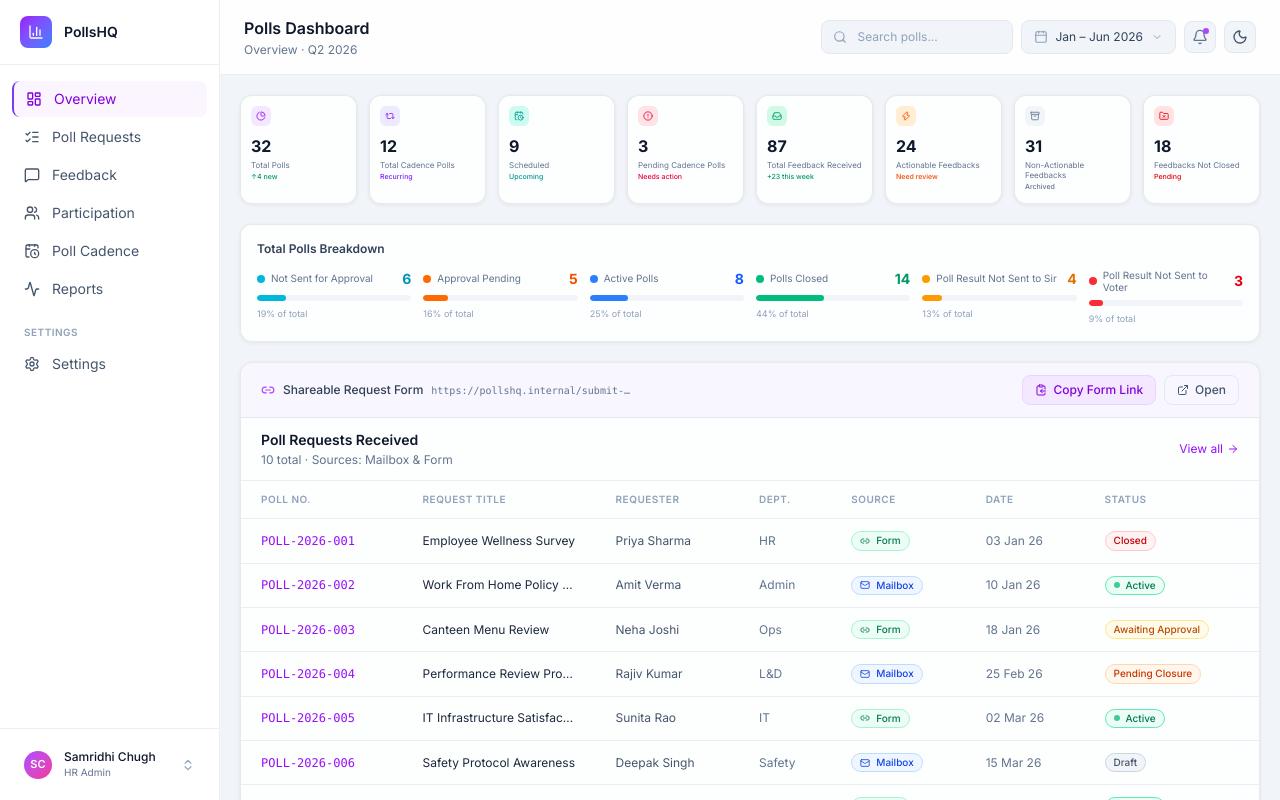
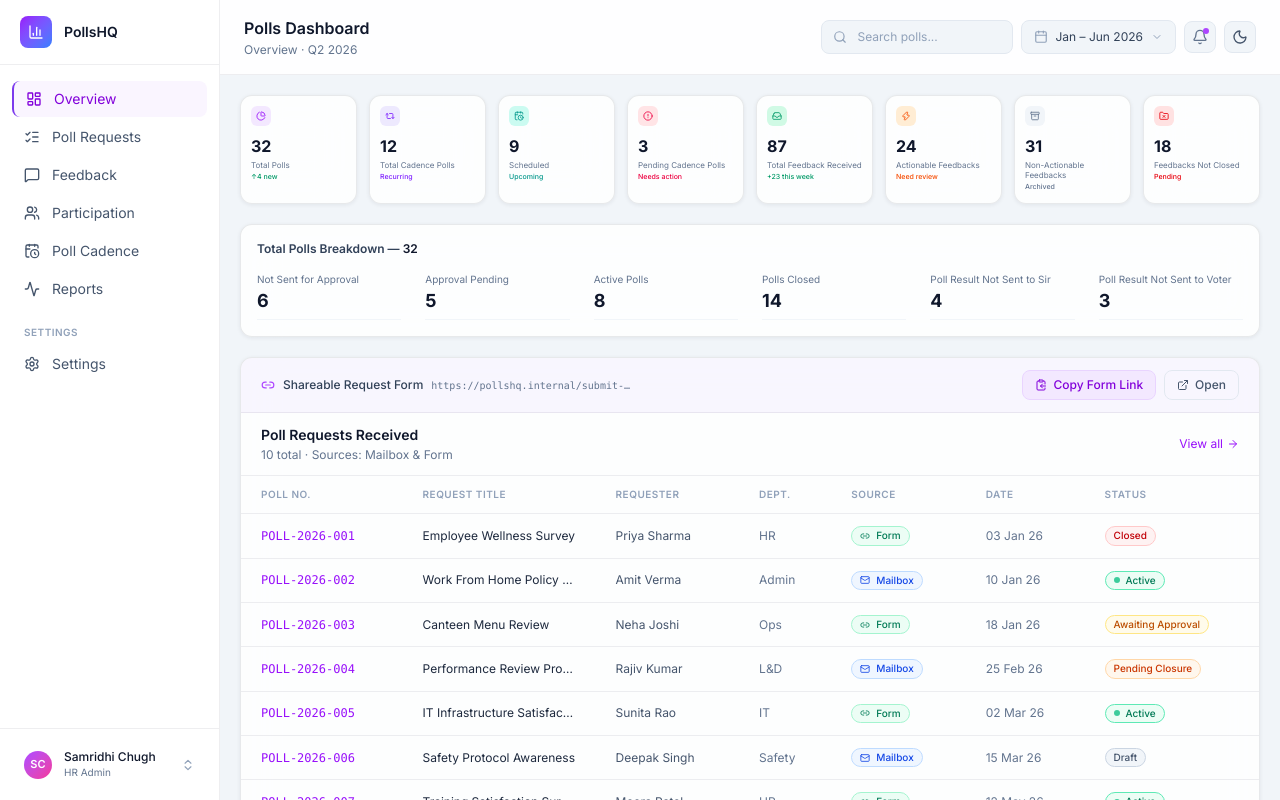
Before and after one commit to samridhichugh2000-hue/Pollsmockup, a Next.js app: page / in a window 1280 px wide. Shown: the top 800 px of the page. Built offline with nearby package versions, Linux system fonts and the light colour scheme.

Commit message:
simplify breakdown: vertical text+number grid, no visuals, total in header

```diff
--- a/components/dashboard/TotalPollsBreakdown.tsx
+++ b/components/dashboard/TotalPollsBreakdown.tsx
@@ -1,42 +1,20 @@
-import { totalPollsBreakdown } from "@/lib/data";
+import { totalPollsBreakdown, kpiData } from "@/lib/data";
 
-const colorMap: Record<string, { bar: string; num: string; dot: string }> = {
-  cyan:   { bar: "bg-cyan-500",   num: "text-cyan-600 dark:text-cyan-400",   dot: "bg-cyan-500"   },
-  orange: { bar: "bg-orange-500", num: "text-orange-600 dark:text-orange-400",dot: "bg-orange-500" },
-  blue:   { bar: "bg-blue-500",   num: "text-blue-600 dark:text-blue-400",   dot: "bg-blue-500"   },
-  green:  { bar: "bg-emerald-500",num: "text-emerald-600 dark:text-emerald-400",dot:"bg-emerald-500"},
-  amber:  { bar: "bg-amber-500",  num: "text-amber-600 dark:text-amber-400", dot: "bg-amber-500"  },
-  red:    { bar: "bg-red-500",    num: "text-red-600 dark:text-red-400",     dot: "bg-red-500"    },
-};
-
-const total = 32;
+const total = kpiData.find((k) => k.label === "Total Polls")?.value ?? 32;
 
 export function TotalPollsBreakdown() {
   return (
     <div className="glass rounded-xl p-4">
       <p className="text-xs font-semibold text-slate-700 dark:text-slate-300 mb-3">
-        Total Polls Breakdown
+        Total Polls Breakdown — <span className="text-slate-900 dark:text-slate-100">{total}</span>
       </p>
-      <div className="grid grid-cols-2 sm:grid-cols-3 xl:grid-cols-6 gap-3">
-        {totalPollsBreakdown.map((item) => {
-          const c = colorMap[item.color] ?? colorMap.blue;
-          const pct = Math.round((item.value / total) * 100);
-          return (
-            <div key={item.label} className="flex flex-col gap-1.5">
-              <div className="flex items-center justify-between">
-                <div className="flex items-center gap-1.5">
-                  <span className={`w-2 h-2 rounded-full flex-shrink-0 ${c.dot}`} />
-                  <span className="text-[10px] text-slate-500 dark:text-slate-400 leading-tight">{item.label}</span>
-                </div>
-                <span className={`text-sm font-bold ${c.num}`}>{item.value}</span>
-              </div>
-              <div className="h-1.5 rounded-full bg-slate-100 dark:bg-white/10 overflow-hidden">
-                <div className={`h-full rounded-full ${c.bar}`} style={{ width: `${pct}%` }} />
-              </div>
-              <span className="text-[9px] text-slate-400">{pct}% of total</span>
-            </div>
-          );
-        })}
+      <div className="grid grid-cols-2 sm:grid-cols-3 xl:grid-cols-6 gap-x-6 gap-y-2">
+        {totalPollsBreakdown.map((item) => (
+          <div key={item.label} className="flex flex-col gap-0.5 py-1 border-b border-slate-100 dark:border-white/5">
+            <span className="text-[10px] text-slate-500 dark:text-slate-400 leading-tight">{item.label}</span>
+            <span className="text-lg font-bold text-slate-900 dark:text-slate-100">{item.value}</span>
+          </div>
+        ))}
       </div>
     </div>
   );
```
